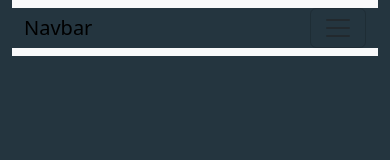
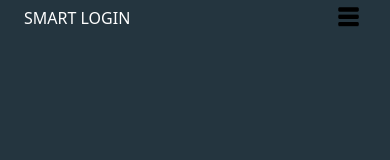
Before and after one commit to Mohanad472/Smart-Login-System, a plain HTML site: page index.html in a window 390 px wide. Drawn offline with Linux system fonts and the light colour scheme.

Commit message:
v2.0 navbar

```diff
--- a/css/style.css
+++ b/css/style.css
@@ -6,10 +6,37 @@
   --logout-btn-color: #ffc107;
 }
 
+a {
+  text-decoration: none;
+  color: white;
+}
+
+a:hover {
+  text-decoration: none;
+  color: white;
+}
+
 .container-fluid {
   background-color: var(--bg-color-one);
 }
 
-.logoutBtn {
-  width: 100%;
+.nav-toggle-btn {
+  background-image: url(../images/bars.png);
+  background-position: center;
+  background-repeat: no-repeat;
+  background-size: cover;
+  background-color: transparent;
+  width: 35px;
+  height: 35px;
+  cursor: pointer;
 }
+
+.collapsed {
+  height: 0;
+  overflow: hidden;
+  transition: all 0.2s;
+}
+
+.open {
+  height: 36px;
+}
--- a/index.html
+++ b/index.html
@@ -3,7 +3,6 @@
   <head>
     <meta charset="UTF-8" />
     <meta name="viewport" content="width=device-width, initial-scale=1.0" />
-    <link rel="stylesheet" href="./css/style.css" />
     <link rel="stylesheet" href="./css/bootstrap.min.css" />
     <link
       rel="stylesheet"
@@ -12,38 +11,30 @@
       crossorigin="anonymous"
       referrerpolicy="no-referrer"
     />
+    <link rel="stylesheet" href="./css/style.css" />
     <title>Document</title>
   </head>
   <body>
     <div class="container-fluid vw-100 vh-100">
-      <nav class="navbar navbar-expand-lg bg-body-tertiary">
-        <div class="container-fluid d-flex justify-content-between">
-          <a class="navbar-brand" href="#">Navbar</a>
-          <button
-            class="navbar-toggler"
-            type="button"
-            data-bs-toggle="collapse"
-            data-bs-target="#navbarSupportedContent"
-            aria-controls="navbarSupportedContent"
-            aria-expanded="false"
-            aria-label="Toggle navigation"
-          >
-            <span class="navbar-toggler-icon"></span>
-          </button>
-          <div class="collapse navbar-collapse" id="navbarSupportedContent">
-            <button
-              id="search"
-              class="btn btn-outline-success ms-auto"
-              type="submit"
-            >
-              Search
+      <nav class="container">
+        <div class="d-flex justify-content-between align-items-center">
+          <a href="#">SMART LOGIN</a>
+          <div>
+            <div class="nav-toggle-btn"></div>
+            <button id="openLogout" class="btn btn-warning w-100 border-0">
+              Logout
             </button>
           </div>
+        </div>
+        <div id="collapsedItems" class="collapsed">
+          <button id="closedLogout" class="btn btn-warning w-100 border-0">
+            Logout
+          </button>
         </div>
       </nav>
     </div>
 
+    <script src="./js/bootstrap.bundle.min.js"></script>
     <script src="./js/main.js"></script>
-    <script src="./js/bootstrap.bundle.min.js"></script>
   </body>
 </html>
--- a/js/main.js
+++ b/js/main.js
@@ -1,11 +1,32 @@
-var navbarCollapse = document.getElementById("navbarSupportedContent");
-var searchBtn = document.getElementById("search");
+navToggleBtn = document.querySelector(".nav-toggle-btn");
+collapsedItems = document.getElementById("collapsedItems");
+openLogoutBtn = document.getElementById("openLogout");
 
-navbarCollapse.addEventListener("shown.bs.collapse", function () {
-  console.log("hh");
-  searchBtn.classList.add("w-100");
-});
-navbarCollapse.addEventListener("hidden.bs.collapse", function () {
-  console.log("dd");
-  searchBtn.classList.remove("w-100");
-});
+// showCollapse();
+console.log(collapsedItems);
+
+showToggleBtn();
+
+navToggleBtn.addEventListener("click", showCollapse);
+window.addEventListener("resize", showToggleBtn);
+
+console.log(navToggleBtn);
+
+function showCollapse() {
+  if (collapsedItems.classList.contains("open")) {
+    collapsedItems.classList.remove("open");
+  } else {
+    collapsedItems.classList.add("open");
+  }
+}
+
+function showToggleBtn() {
+  if (window.innerWidth < 992) {
+    navToggleBtn.classList.remove("d-none");
+    openLogoutBtn.classList.add("d-none");
+  } else {
+    navToggleBtn.classList.add("d-none");
+    openLogoutBtn.classList.remove("d-none");
+    collapsedItems.classList.remove("open");
+  }
+}
```
Also changed, not shown: images/bars.png (added).
